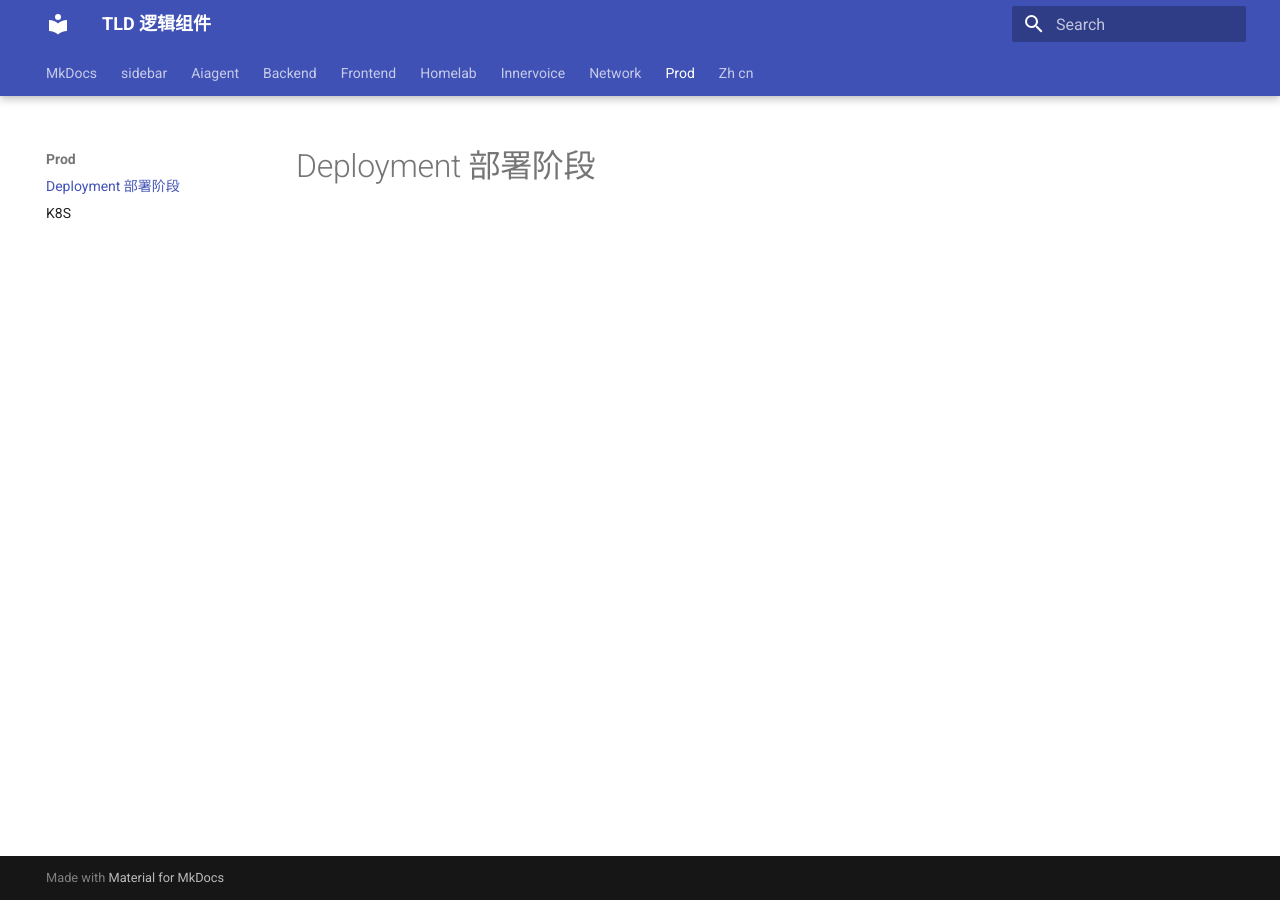
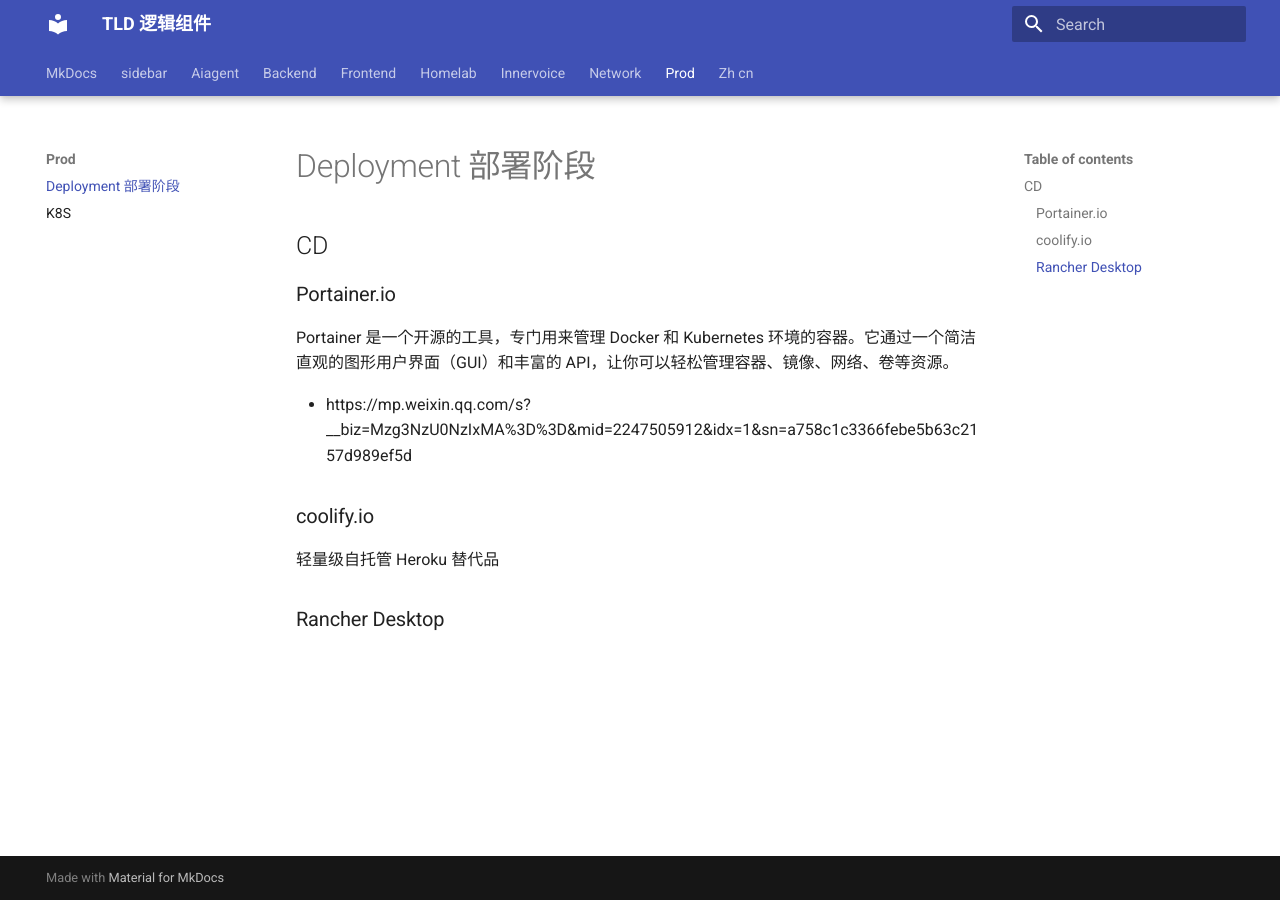
Before and after one commit to seccmd/pydeep, an MkDocs documentation site: the page built from docs/prod/README.md, in a window 1280 px wide. Built offline with MkDocs 1.6.1 and Material for MkDocs 9.7.7, drawn with Linux system fonts in a browser that asks for light colours.

Commit message:
Update README.md

```diff
--- a/docs/prod/README.md
+++ b/docs/prod/README.md
@@ -1 +1,15 @@
 # Deployment 部署阶段
+
+## CD
+
+### Portainer.io
+
+Portainer 是一个开源的工具，专门用来管理 Docker 和 Kubernetes 环境的容器。它通过一个简洁直观的图形用户界面（GUI）和丰富的 API，让你可以轻松管理容器、镜像、网络、卷等资源。
+
+- https://mp.weixin.qq.com/s?__biz=Mzg3NzU0NzIxMA%3D%3D&mid=2247505912&idx=1&sn=a758c1c3366febe5b63c2157d989ef5d
+
+### coolify.io
+
+轻量级自托管 Heroku 替代品
+
+### Rancher Desktop
```
